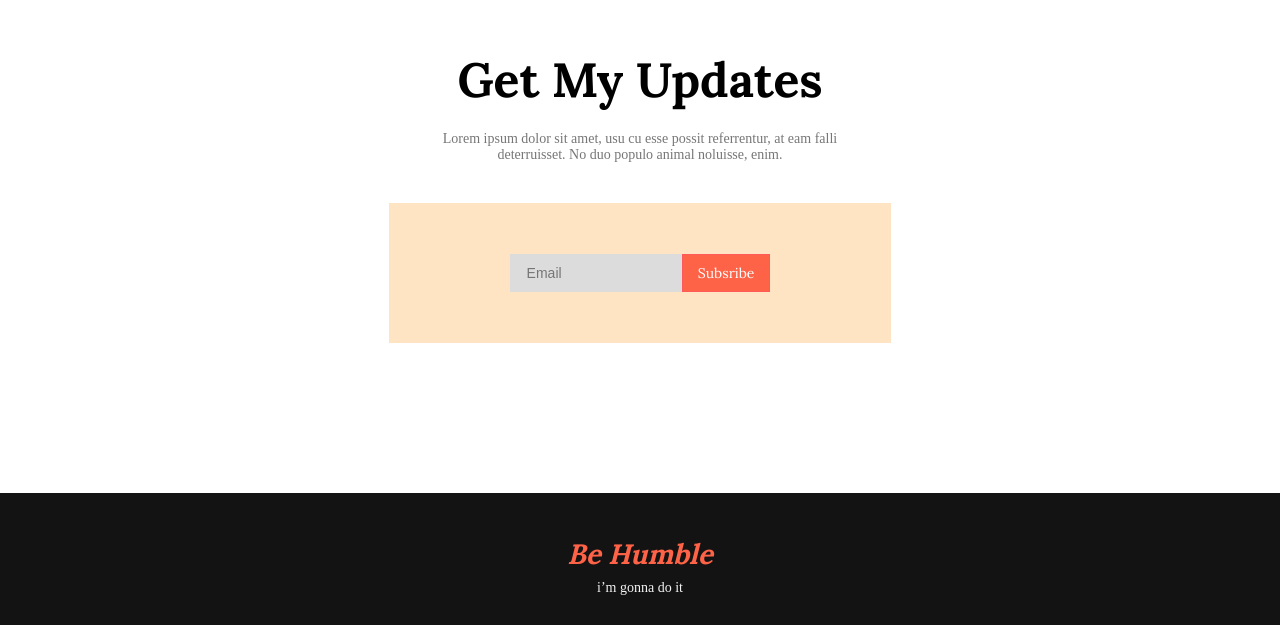
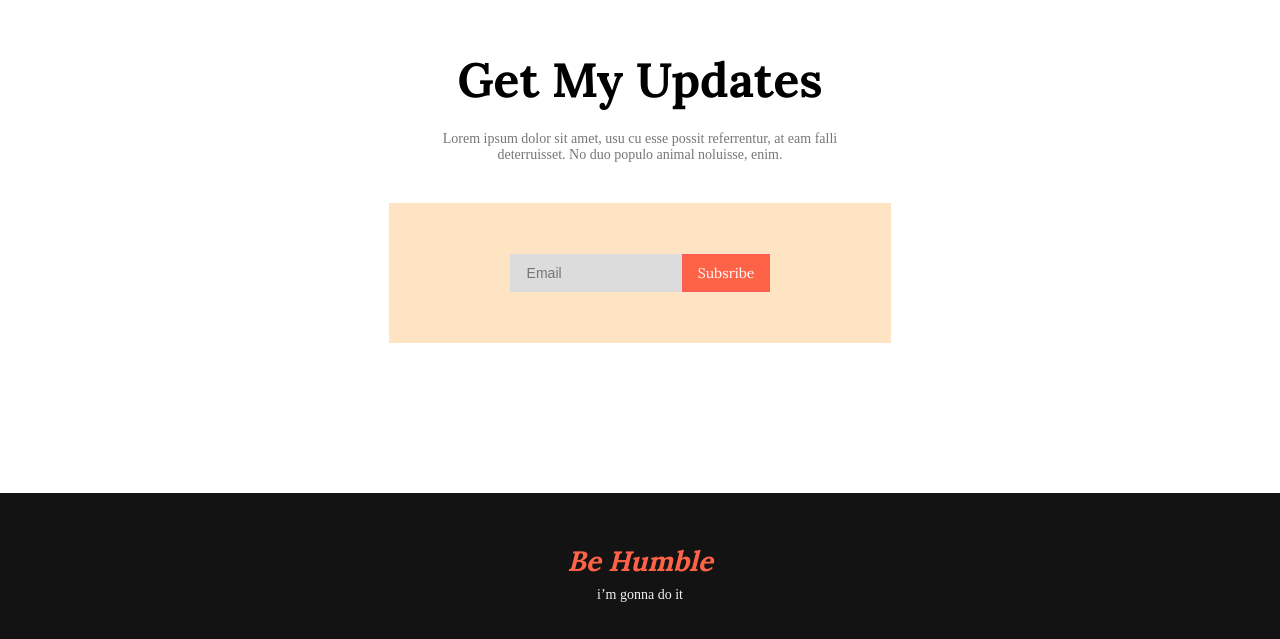
Before and after one commit to mohammadibrahiim1/donate-today, a plain HTML site: page index.html in a window 1280 px wide. Shown: the part 3618-4257 px from the top of the page. Drawn offline with Linux system fonts and the light colour scheme.

Commit message:
footer style

```diff
--- a/style.css
+++ b/style.css
@@ -375,7 +375,7 @@ input {
     background-color: #131313;
     text-align: center;
      margin-top: 150px;
-     padding: 15px;
+     padding: 22px;
 }
 
 .footer-section h3{
```
